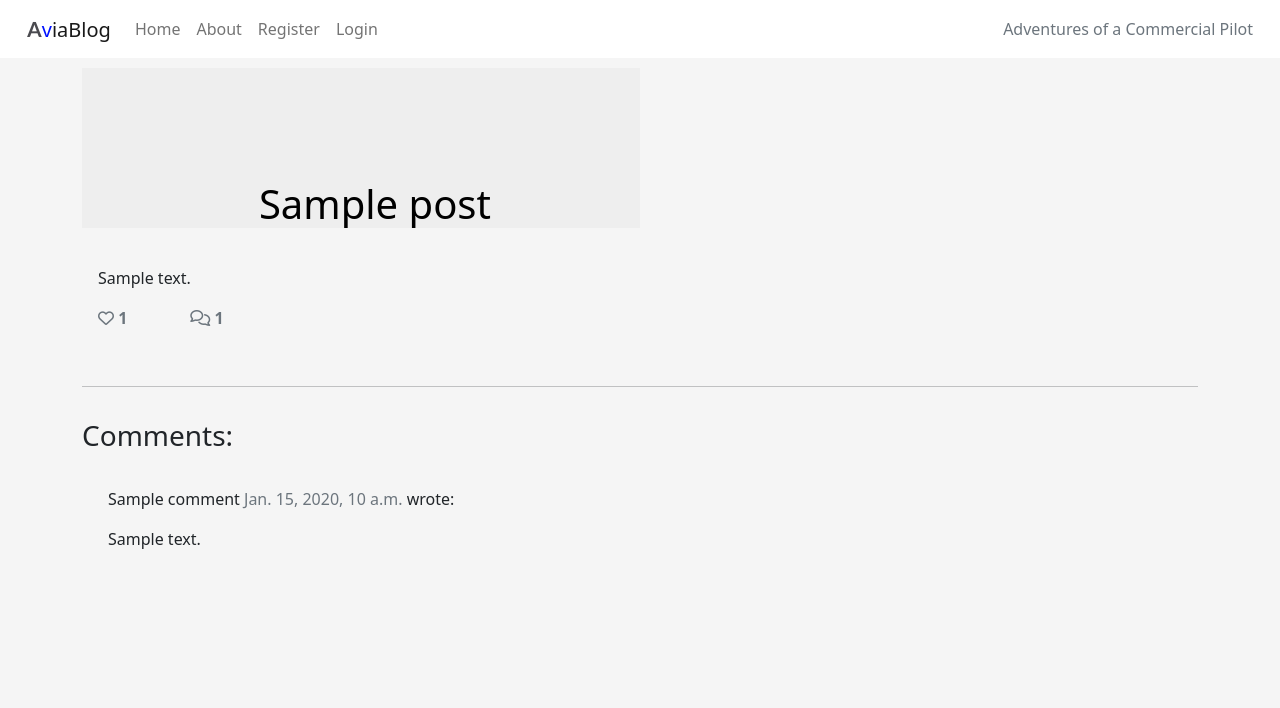
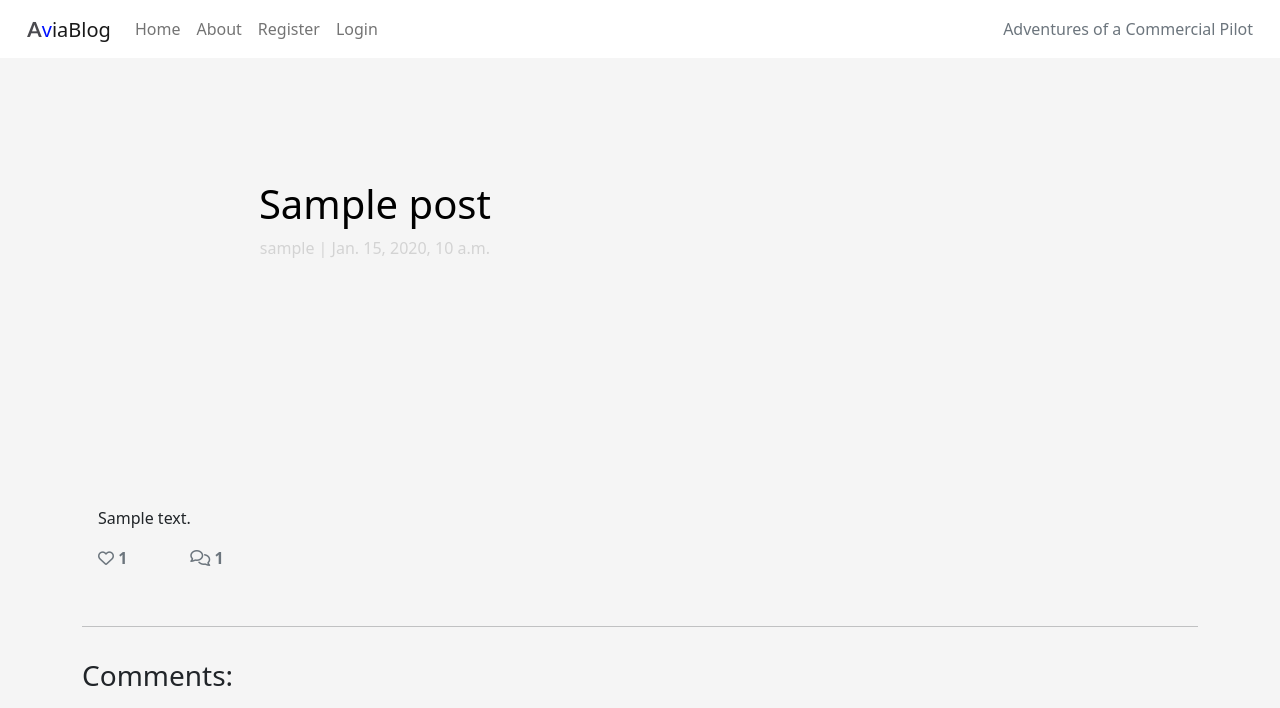
Before and after one commit to jve89/portfolio4, a Django app: a page that uses templates/post_detail.html in a window 1280 px wide. Shown: the top 708 px of the page. Run offline with Django 3.2, Linux system fonts and the light colour scheme; tables that the repository leaves empty hold one stand-in row (values such as "Sample post"); some libraries are stand-ins or nearby versions.

Commit message:
deployment commit

```diff
--- a/aviablog/settings.py
+++ b/aviablog/settings.py
@@ -30,7 +30,7 @@
 SECRET_KEY = os.environ.get('SECRET_KEY')
 
 # SECURITY WARNING: don't run with debug turned on in production!
-DEBUG = True
+DEBUG = False
 
 X_FRAME_OPTIONS = 'SAMEORIGIN'
 
--- a/static/css/style.css
+++ b/static/css/style.css
@@ -63,12 +63,12 @@
     overflow: hidden;
     position: relative;
     display: inline-block;
-    height: 20vh;
+    height: 50vh;
     width: 100%;
 }
 
 .masthead-text {
-    background-color: rgb(238, 238, 238);
+    background-color: whitesmoke;
     color: black;
     position: relative;
     text-align: center;
@@ -79,19 +79,19 @@
     overflow: hidden;
 }
 
-.masthead-image:after {
+/* .masthead-image:after {
     content: "";
     position: absolute;
     top: 0;
     right: 90%;
     height: 100%;
     width: 150%;
-    /* background: #445261; */
+    background: #445261;
     -webkit-transform: skew(15deg);
     -moz-transform: skew(15deg);
     transform: skew(15deg);
     z-index: 100;
-}
+} */
 
 .post-link {
     text-decoration: none;
--- a/templates/post_detail.html
+++ b/templates/post_detail.html
@@ -14,7 +14,7 @@
             <div class="d-none d-md-block col-md-6 masthead-image">
                 <!-- The featured image URL goes in the src attribute -->
                 {% if "placeholder" in post.featured_image.url %}
-                <img src="" width="100%">
+                <img src="https://codeinstitute.s3.amazonaws.com/fullstack/blog/default.jpg" width="100%">
                 {% else %}
                 <img src=" {{ post.featured_image.url }}" width="100%">
                 {% endif %}
```
Also changed, not shown: README.md, media/about.png (added), media/aviablog.jpg (deleted), media/flowchart.jpeg (added), media/homescreen.png (added), media/login.png (added), media/logo.png (added), media/logout.png (added), media/register.png (added).
